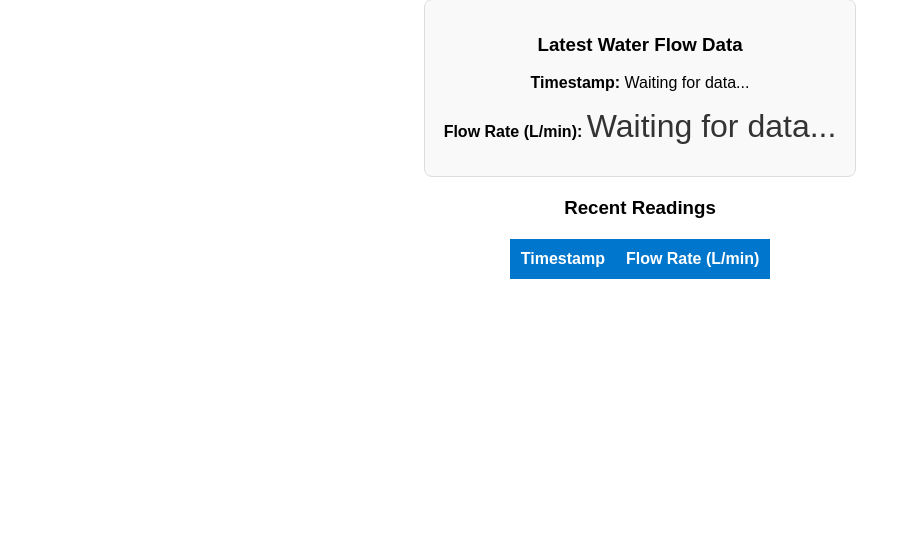
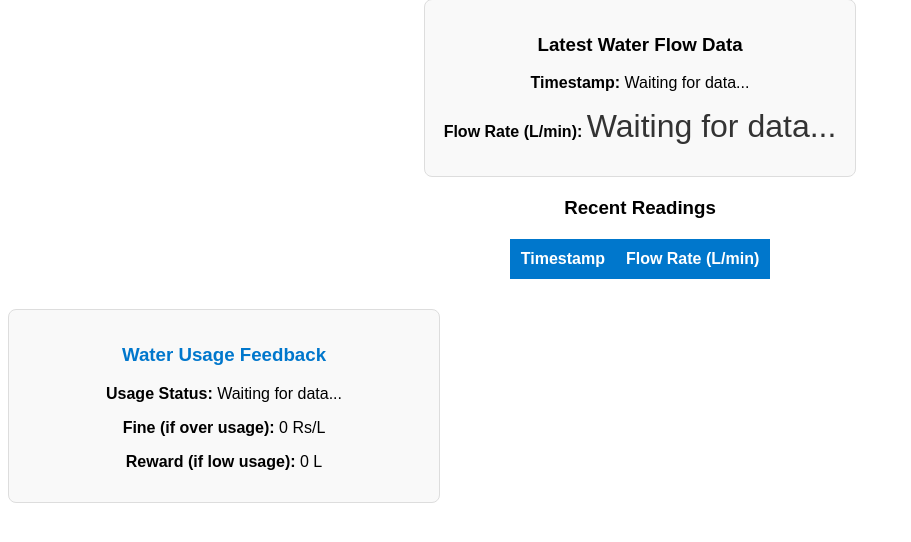
Before and after one commit to Nandan-2004/Smart-Water-Monitor, a Python web app: template templates/index.html in a window 1280 px wide. Shown: the part 81-623 px from the top of the page, without its empty margins (0-911 px from the left). Run offline with Jinja, Linux system fonts and the light colour scheme; the template is opened without the code that fills it, so the values that code supplies are empty.

Commit message:
Minor changes

```diff
--- a/static/css/style.css
+++ b/static/css/style.css
@@ -22,6 +22,21 @@ h1 {
     max-width: 400px;
     background-color: #f9f9f9;
     border-radius: 8px;
+}
+
+/* New Dashboard Styling */
+#penalty-reward-dashboard {
+    margin-top: 30px;
+    border: 1px solid #ddd;
+    padding: 15px;
+    width: 80%;
+    max-width: 400px;
+    background-color: #f9f9f9;
+    border-radius: 8px;
+}
+
+#penalty-reward-dashboard h3 {
+    color: #0077cc;
 }
 
 /* Table Styling */
--- a/templates/index.html
+++ b/templates/index.html
@@ -24,11 +24,21 @@
         </table>
     </div>
 
+    <!-- New Dashboard for Penalty and Reward -->
+    <div id="penalty-reward-dashboard">
+        <h3>Water Usage Feedback</h3>
+        <p><strong>Usage Status:</strong> <span id="usage-status">Waiting for data...</span></p>
+        <p><strong>Fine (if over usage):</strong> <span id="fine">0</span> Rs/L</p>
+        <p><strong>Reward (if low usage):</strong> <span id="reward">0</span> L</p>
+    </div>
+
     <script>
         document.addEventListener('DOMContentLoaded', () => {
             // Define water usage thresholds
             const highUsageThreshold = 80.0;  // Set the high usage threshold
             const lowUsageThreshold = 10.0;   // Set the low usage threshold
+            const fineRate = 5.0;  // Fine rate per liter for excessive use
+            const rewardAmount = 2;  // Reward for low usage, extra water in Liters
 
             // Function to fetch data from the server
             async function fetchData() {
@@ -54,19 +64,30 @@
                     timestampCell.textContent = data.timestamp;
                     flowRateCell.textContent = `${data.flow_rate} L/min`;
 
-                    // Check for high or low water usage
+                    // Check for high or low water usage and update penalty/reward
                     if (data.flow_rate > highUsageThreshold) {
-                        alert("High Water Usage Alert - Your usage is too high! Current flow rate is " + data.flow_rate + " L/min");
+                        document.getElementById('usage-status').textContent = "High Usage - Fine Applied";
+                        const fine = (data.flow_rate - highUsageThreshold) * fineRate;
+                        document.getElementById('fine').textContent = fine.toFixed(2);
+                        document.getElementById('reward').textContent = '0';
                     } else if (data.flow_rate < lowUsageThreshold) {
-                        alert("Low Water Usage Alert - Your usage is too low! Keep it up! Current flow rate is " + data.flow_rate + " L/min");
+                        document.getElementById('usage-status').textContent = "Low Usage - Reward Applied";
+                        const reward = rewardAmount;
+                        document.getElementById('reward').textContent = reward;
+                        document.getElementById('fine').textContent = '0';
+                    } else {
+                        document.getElementById('usage-status').textContent = "Normal Usage";
+                        document.getElementById('fine').textContent = '0';
+                        document.getElementById('reward').textContent = '0';
                     }
+
                 } catch (error) {
                     console.error("Error fetching data:", error);
                 }
             }
 
-            // Poll for data every 5 seconds
-            setInterval(fetchData, 5000);
+            // Poll for data every 60 seconds
+            setInterval(fetchData, 60000);
             fetchData(); // Fetch data immediately on page load
         });
     </script>
```
Also changed, not shown: app.py (+26 -17 lines).
